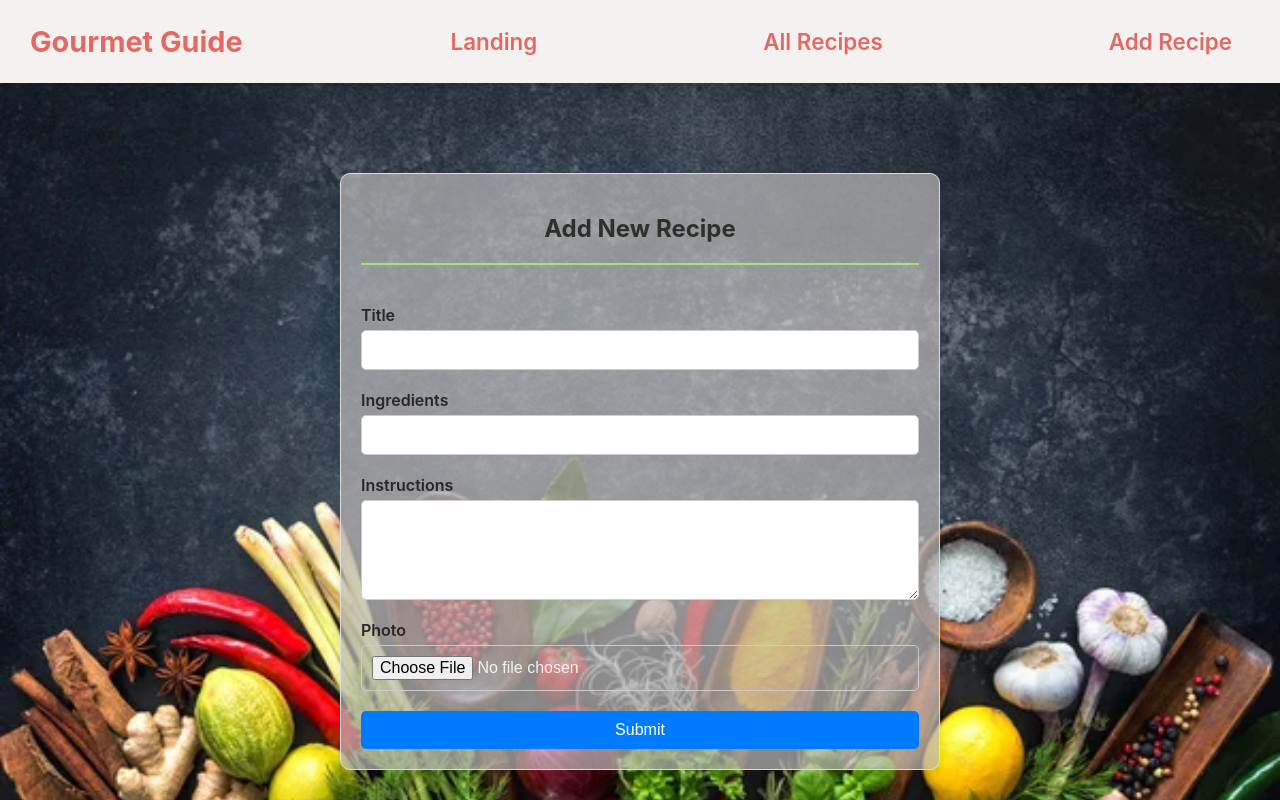
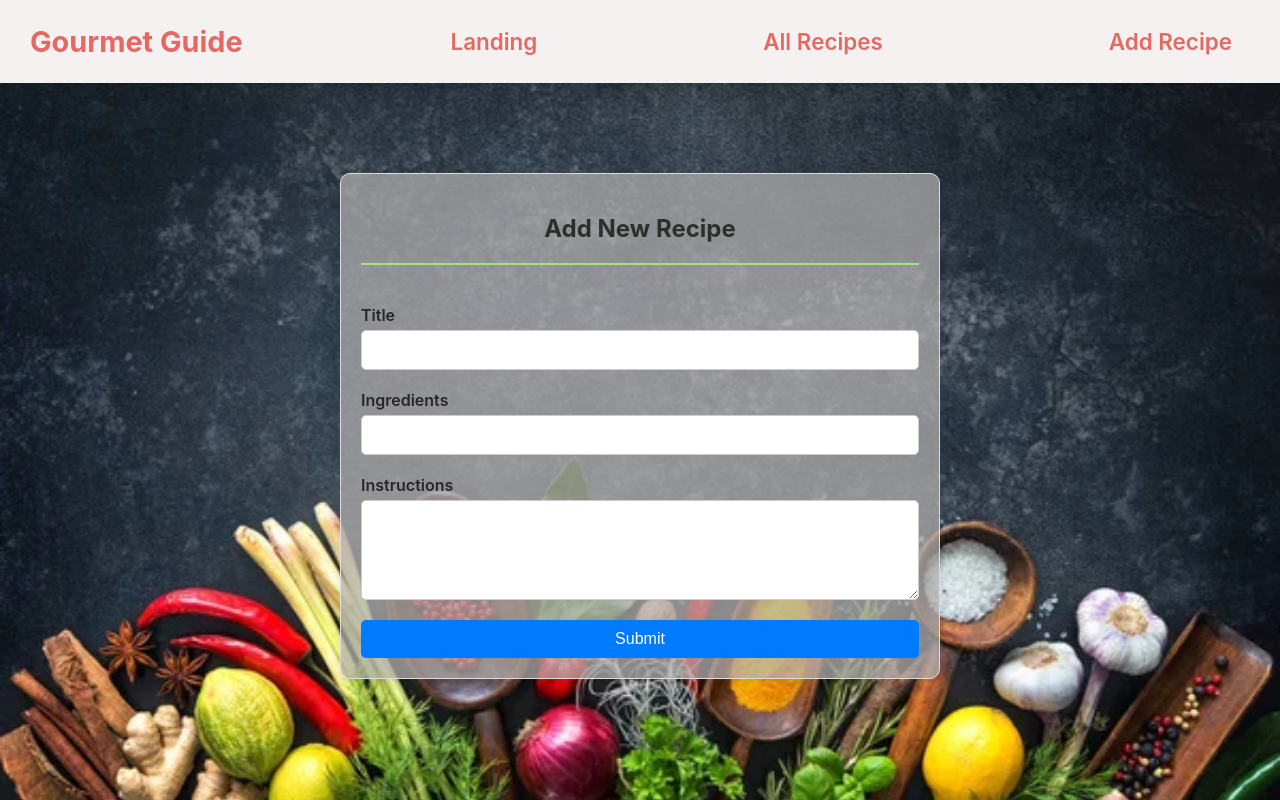
Before and after one commit to Kiibra/gourmetguide-front, a React (Vite) app: page /recipes/addrecipe in a window 1280 px wide. Built offline with nearby package versions, Linux system fonts and the light colour scheme.

Commit message:
update AddRecipe.jsx and baseUrl

```diff
--- a/src/pages/AddRecipePage/AddRecipe.module.css
+++ b/src/pages/AddRecipePage/AddRecipe.module.css
@@ -3,7 +3,7 @@
   max-width: 600px;
   margin: 90px auto;
   padding: 20px;
-  background-color: #bcb9b9b2;
+  background-color: #b1aeaeb9;
   border: 1px solid #ddd;
   border-radius: 10px;
   box-shadow: 0 4px 8px rgba(0, 0, 0, 0.1);
--- a/src/pages/AddRecipePage/AddRecipePage.jsx
+++ b/src/pages/AddRecipePage/AddRecipePage.jsx
@@ -13,7 +13,6 @@ const AddRecipePage = () => {
     title: '',
     ingredients: '',
     instructions: '',
-    photo: null,
   })
 
   const [error, setError] = useState(null)
@@ -31,9 +30,9 @@ const AddRecipePage = () => {
     e.preventDefault()
     setError(null)
 
-    const { title, ingredients, instructions, photo } = formData
+    const { title, ingredients, instructions } = formData
 
-    if (!title || !ingredients || !instructions || !photo) {
+    if (!title || !ingredients || !instructions ) {
       setError('All fields are required')
       return
     }
@@ -43,7 +42,6 @@ const AddRecipePage = () => {
       formDataToSend.append('title', title)
       formDataToSend.append('ingredients', ingredients)
       formDataToSend.append('instructions', instructions)
-      formDataToSend.append('photo', photo)
 
       await RecipeService.addRecipe(formDataToSend)
       navigate('/recipes')
@@ -81,13 +79,6 @@ const AddRecipePage = () => {
             value={formData.instructions}
             onChange={handleChange}
           />
-          <label htmlFor="photo-input">Photo</label>
-          <input
-            type="file"
-            name="photo"
-            id="photo-input"
-            onChange={handleChange}
-          />
         </div>
         {error && <div className={styles.error}>{error}</div>}
         <button type="submit">Submit</button>
--- a/src/services/recipeService.js
+++ b/src/services/recipeService.js
@@ -1,4 +1,4 @@
-const baseUrl = 'http://127.0.0.1:8000'
+const baseUrl = 'http://3.141.39.147'
 
 const getAllRecipes = async () => {
   try {
```
